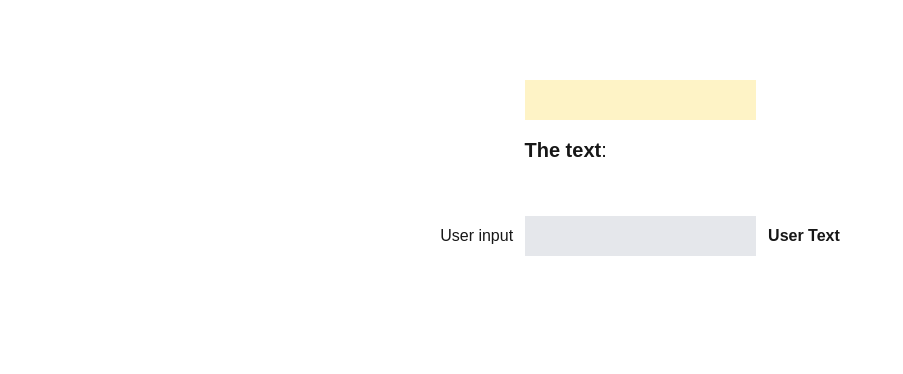
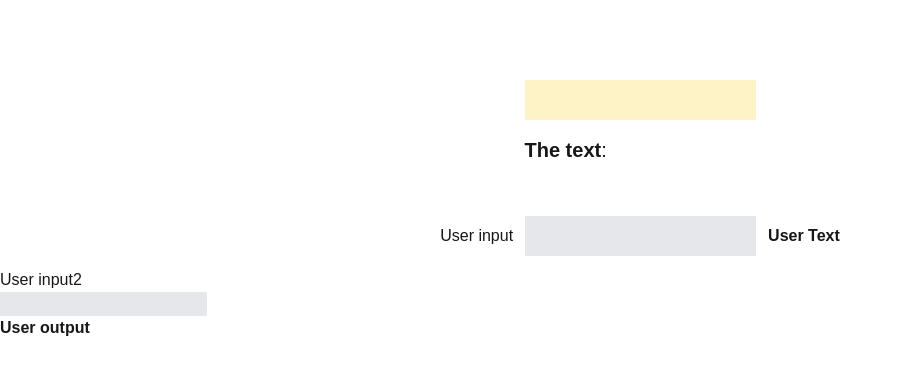
Before and after one commit to redlybastian/review_from, a Next.js app: page / in a window 1280 px wide. Shown: the top 374 px of the page, without its empty margins (0-903 px from the left). Built offline with nearby package versions, Linux system fonts and the light colour scheme.

Commit message:
show user input

```diff
--- a/src/app/components/showInput1.tsx
+++ b/src/app/components/showInput1.tsx
@@ -10,8 +10,8 @@ export default function ShowInput1(){
     return(
         <div>
             <h1>User input2</h1>
-            <input type="text"  />
-            <p><strong>User output</strong> </p>
+            <input className="bg-gray-200 " type="text" value={userInput} onChange={hadleChange}  />
+            <p><strong>User output</strong> {userInput}</p>
         </div>
     )
 }
--- a/src/app/page.tsx
+++ b/src/app/page.tsx
@@ -3,6 +3,7 @@ import MatchScore from "./components/macthScore";
 import StudentMarks from "./components/marks";
 import ReviewForm from "./components/reviewFrom";
 import ShowUserInput from "./components/showInput";
+import ShowInput1 from "./components/showInput1";
 
 
 export default function Home() {
@@ -18,6 +19,7 @@ export default function Home() {
     </div> */}
     <StudentMarks/>
     <ShowUserInput/>
+    <ShowInput1/>
 
    </section>
   );
```
